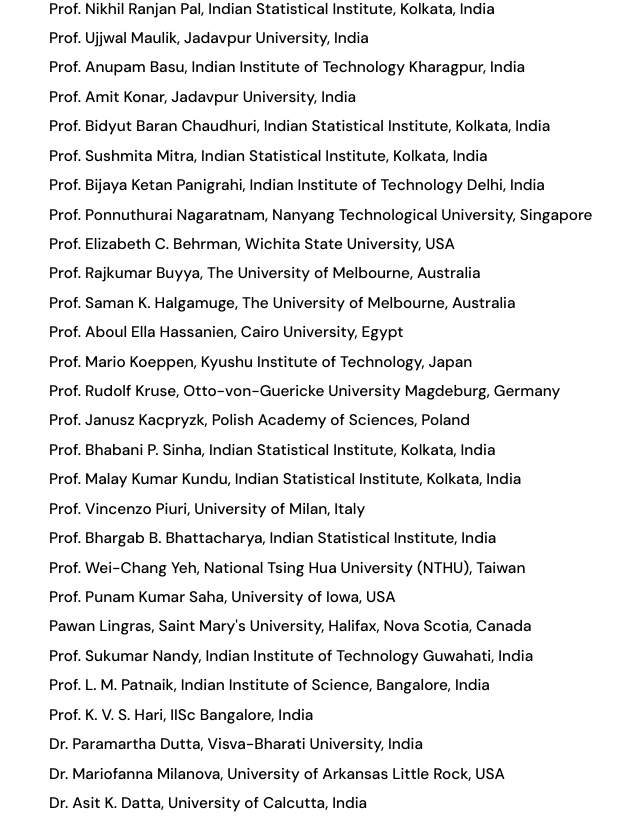
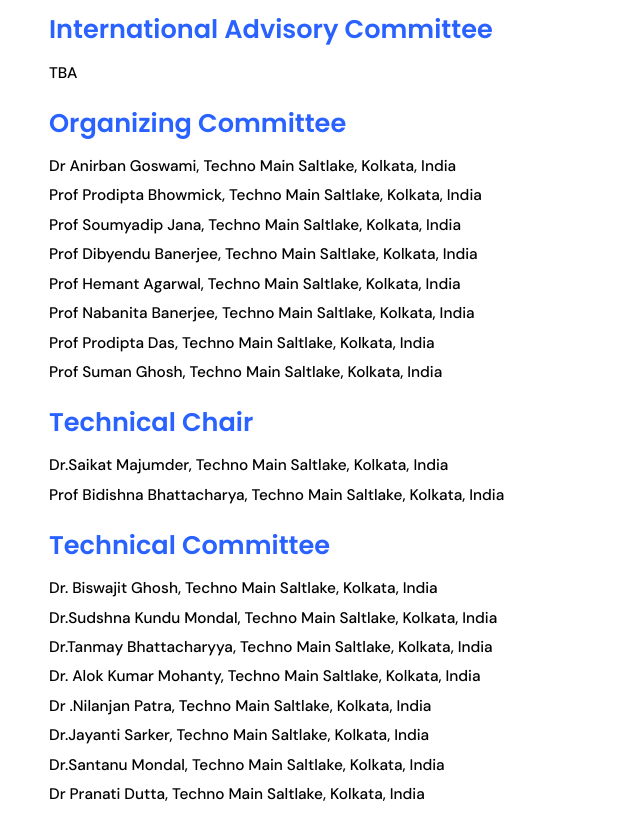
Before and after one commit to flash6083/ConferenceWebsite, a Next.js app: page /committee in a window 1280 px wide. Shown: the part 1364-2180 px from the top of the page, without its empty margins (79-719 px from the left). Built offline with nearby package versions, Linux system fonts and the light colour scheme.

Commit message:
Update committee

```diff
--- a/components/committee/committee.js
+++ b/components/committee/committee.js
@@ -13,56 +13,26 @@ const committee_details = {
         "Ms Pauline Laravoire, Techno India Group, India",
         "Mr Anit Adhikari, Techno India Group, India",
         "Dr Sujoy Biswas, Techno India Group, India",
-        "Dr Subhasis Biswas, Techno India Group, India"
+        "Dr Subhasis Biswas, Techno India Group, India",
+        "Dr Dharmadas Mandal, Techno Main Saltlake, Kolkata, India"
     ],
     "Honorary General Chairs": [
-        "Dr. Kalyanmoy Deb, Michigan State University, India",
-        "Dr. Rajkumar Buyya, The University of Melbourn, India",
+        "TBA"
     ],
     "General Chairs": [
-        "Dr Siddhartha Bhattacharya, Rajnagar Mahavidyalaya, India",
         "Dr Subhamita Mukherjee, Techno Main Saltlake, Kolkata, India"
     ],
-    "International Advisory Chair": [
-        "Prof Soumitra Sasmal, Techno Main Saltlake, Kolkata, India"
+    "Organizing Chairs": [
+        "Prof Soumitra Sasmal, Techno Main Saltlake, Kolkata, India",
+        "Prof Shauvik Paul, Techno Main Saltlake, Kolkata, India"
+    ],
+    "Program Chair": [
+        "TBA"
     ],
     "International Advisory Committee": [
-        " Prof. Sankar K. Pal, Indian Statistical Institute, Kolkata, India",
-        " Prof. Nikhil Ranjan Pal, Indian Statistical Institute, Kolkata, India",
-        " Prof. Ujjwal Maulik, Jadavpur University, India",
-        " Prof. Anupam Basu, Indian Institute of Technology Kharagpur, India",
-        " Prof. Amit Konar, Jadavpur University, India",
-        " Prof. Bidyut Baran Chaudhuri, Indian Statistical Institute, Kolkata, India",
-        " Prof. Sushmita Mitra, Indian Statistical Institute, Kolkata, India",
-        " Prof. Bijaya Ketan Panigrahi, Indian Institute of Technology Delhi, India",
-        " Prof. Ponnuthurai Nagaratnam, Nanyang Technological University, Singapore",
-        " Prof. Elizabeth C. Behrman, Wichita State University, USA",
-        " Prof. Rajkumar Buyya, The University of Melbourne, Australia",
-        " Prof. Saman K. Halgamuge, The University of Melbourne, Australia",
-        " Prof. Aboul Ella Hassanien, Cairo University, Egypt",
-        " Prof. Mario Koeppen, Kyushu Institute of Technology, Japan",
-        " Prof. Rudolf Kruse, Otto-von-Guericke University Magdeburg, Germany",
-        " Prof. Janusz Kacpryzk, Polish Academy of Sciences, Poland",
-        " Prof. Bhabani P. Sinha, Indian Statistical Institute, Kolkata, India",
-        " Prof. Malay Kumar Kundu, Indian Statistical Institute, Kolkata, India",
-        " Prof. Vincenzo Piuri, University of Milan, Italy",
-        " Prof. Bhargab B. Bhattacharya, Indian Statistical Institute, India",
-        " Prof. Wei-Chang Yeh, National Tsing Hua University (NTHU), Taiwan",
-        " Prof. Punam Kumar Saha, University of Iowa, USA",
-        " Pawan Lingras, Saint Mary's University, Halifax, Nova Scotia, Canada",
-        " Prof. Sukumar Nandy, Indian Institute of Technology Guwahati, India",
-        " Prof. L. M. Patnaik, Indian Institute of Science, Bangalore, India",
-        " Prof. K. V. S. Hari, IISc Bangalore, India",
-        " Dr. Paramartha Dutta, Visva-Bharati University, India",
-        " Dr. Mariofanna Milanova, University of Arkansas  Little Rock, USA",
-        " Dr. Asit K. Datta, University of Calcutta, India",
-        " Xiao-Zhi Gao, University of Eastern Finland, Finland",
-        " Dr. Kaori Yoshida, Kyushu Institute of Technology, Japan",
-        " Dr. Cesare Alippi, Politecnico di Milano, Italy",
+       "TBA"
     ],
-    "Organizing Chair": [
-        "Prof Shauvik Paul, Techno Main Saltlake, Kolkata, India"
-    ],
+
     "Organizing Committee": [
         "Dr Anirban Goswami, Techno Main Saltlake, Kolkata, India",
         "Prof Prodipta Bhowmick, Techno Main Saltlake, Kolkata, India",
@@ -74,7 +44,8 @@ const committee_details = {
         "Prof Suman Ghosh, Techno Main Saltlake, Kolkata, India"
     ],
     "Technical Chair": [
-        "Dr.Saikat Majumder, Techno Main Saltlake, Kolkata, India"
+        "Dr.Saikat Majumder, Techno Main Saltlake, Kolkata, India",
+        "Prof Bidishna Bhattacharya, Techno Main Saltlake, Kolkata, India"
     ],
     "Technical Committee": [
         "Dr. Biswajit Ghosh, Techno Main Saltlake, Kolkata, India",
@@ -86,18 +57,12 @@ const committee_details = {
         "Dr.Santanu Mondal, Techno Main Saltlake, Kolkata, India",
         "Dr Pranati Dutta, Techno Main Saltlake, Kolkata, India"
     ],
-    "Program Chair": [
-        "Dr Dharmadas Mandal, Techno Main Saltlake, Kolkata, India"
-    ],
     "Program Committee": [
         "Prof Bijoly Saha, Techno Main Saltlake, Kolkata, India",
         "Prof Subhajit Bhowmik, Techno Main Saltlake, Kolkata, India",
         "Dr Uttam Kumar Sarkar, Techno Main Saltlake, Kolkata, India",
         "Prof Sanghamitra Manna, Techno Main Saltlake, Kolkata, India",
         "Prof Arizul Haque, Techno Main Saltlake, Kolkata, India"
-    ],
-    "Publication Chair": [
-        "Prof Bidishna Bhattacharya, Techno Main Saltlake, Kolkata, India"
     ],
     "Publication Committee": [
         "Prof Anindita Saha, Techno Main Saltlake, Kolkata, India",
@@ -108,96 +73,7 @@ const committee_details = {
         "Prof Surojit Roy, Techno Main Saltlake, Kolkata, India"
     ],
     "Technical Program Committee": [
-        "Dr.Tuhina Samanta, IIEST Shibpur, India",
-        "Dr.Indrajit Banerjee, IIEST Shibpur, India",
-        "Dr.Debasis De, MAKAUT, WB, India",
-        "Dr.Indrajit Pan, RCC Institute of Information Technology, Kolkata, India",
-        "Dr.Abhijit Das, RCC Institute of Information Technology, Kolkata, India",
-        "Dr.Dipankar Majumdar, RCC Institute of Information Technology, Kolkata, India",
-        "Dr.Shyamapada Mukherjee, NIT Rourkela, India",
-        "Dr.Debaditya Barman, Visva - Bharati University, India",
-        "Dr.Baisakhi Das, IEM, India",
-        "Dr.Srijan Bhattacharya, RCC Institute of Information Technology, Kolkata, India",
-        "Dr.Manas Chanda, MSIT, India",
-        "Dr.Satya Sopan Mahato, NIST, India",
-        "Dr.Rajib Ghosh, IEM, India",
-        "Dr.Pritam Poral, UEM, India",
-        "Dr.Arnab Ghosh, UEM, India",
-        "Dr.JiniaDatta, AIET, India",
-        "Prof.Debashis Jana, IEM, India",
-        "Dr.Hiranmoy Mondal, MAKAUT, WB, India",
-        "Prof.Bapita Roy, GNIT, India",
-        "Dr.Sunipa Roy, GNIT, India",
-        "Dr.Shibaprosad Sen, Techno Main Salt Lake, India",
-        "Prof.Nirmal Das, IEM, India",
-        "Prof.Kaishiki Das, IEM, India",
-        "Dr.Monalisha Banerjee, Techno Main Salt Lake, India",
-        "Dr.Dola RoyChowdhury, Techno Main Salt Lake, India",
-        "Dr.Alok Mukherjee, Government College of Engineering & amp; Ceramic Technology, India",
-        "Dr.Shibakali Gupta, University of Burdwan, Burdwan, India",
-        "Dr.Sudip Ghosh, Indian Institute of Engineering Science and Technology, Shibpur, India",
-        "Dr.Arijit Ghosal, St.Thomas College of Engineering & amp; Technology, Kolkata, India",
-        "Dr.Abhishek Bhattacharya, Institute of Engineering and Management, Kolkata, India",
-        "Dr.Sachi Nandan Mohanty, KIIT University, India",
-        "Dr.Anirban Das, University of Engineering and Management, Kolkata, India",
-        "Dr.Biswarup Neogi, JIS College of Engineering, India",
-        "Dr.Swarnendu Chakraborty, National Institute of Technology, Arunachal Pradesh, India",
-        "Dr.Soumi Dutta, Institute of Engineering and Management, Kolkata, India",
-        "Dr.Debashis Mondal, RCC Institute of Information Technology, Kolkata, India",
-        "Dr.Anup Kumar Kolya, RCC Institute of Information Technology, Kolkata, India",
-        "Dr.Sutirtha Kumar Guha, Meghnad Saha Institute of Technology, Kolkata, India",
-        "Dr.Shiladitya Pujari, University Institute of Technology, Burdwan, India",
-        "Prof.Sanjib Saha, Dr.B.C.Roy Engineering College, Durgapur, India",
-        "Prof.Uddalak Chatterjee, BITM, Santiniketan, India",
-        "Prof.Rabi Narayan Behera, Institute of Engineering and Management, Kolkata, India",
-        "Prof.Sudipta Bhattacharya, Bengal Institute of Technology, Kolkata, India",
-        "Prof.Anjan Bandyopadhyay, KIIT, Bhubaneswar, India",
-        "Prof.Anirban Bhar, Narula Institute of Technology, Kolkata, India",
-        "Dr. Hirak Mazumdar, Woxsen University, India",
-        "Dr. Debanjan Konar, Purdue University, USA",
-        "Dr. N. K. Mondal, Burdwan University, India",
-        "Dr. Sergey Gorbachev, Russian Academy of Engineering, Moscow, Russia",
-        "Dr. Avishek Ray, K.C.College of Engineering and Management atusies and Research, Thane (E), India",
-        "Dr. Poulami Das, SVKM's NMIMS (Deemed to be University), India",
-        "Dr. Abhijit Das, RCC Institute of Information Technology, India",
-        "Prof. Sabyasachi Mukhopadhyay, Centre For Computational And Data Sciences, IIT Kharagpur, India",
-        "Dr. Kousik Dasgupta, Kalyani Government Engineering College, India",
-        "Dr. Pijush Barthakur, KLS Gogte Institute of Technology, India",
-        "Dr. B. Balamurugan, Galgotias University, India",
-        "Prof. Tulika Dutta, presidency University, India",
-        "Dr. Debashis De, MAKAUT, India",
-        "Dr. Indradip Banerjee, University Institute of Technology (UIT), India",
-        "Dr. Wellington Pinheiro dos Santos, Universidade Federal de Pernambuco, Recife, Brasil",
-        "Dr. Ashish Mani, Amity University, Noida, India",
-        "Dr. Leo Mršić, Algebra University College, Croatia",
-        "Dr. Somenath Chakraborty, West Virginia University Institute of Technology, USA",
-        "Dr. Nilanjan Dey, Techno International New Town, Kolkata, India",
-        "Dr. Mausumi Goswami, Christ University, India",
-        "Dr. Ashutosh Kumar Dubey, Chitkara University, Himachal Pradesh, India",
-        "Dr. Arpan Deyasi, RCC Institute of Information Technology, India",
-        "Dr. Jyoti Prakash Singh, NIT patna, India",
-        "Prof. Pampa Debnath, RCC Institute of Information Technology, India",
-        "Prof. Debaditya Barman, Visva-bharati University, India",
-        "Dr. Shibakali Gupta, University Institute of Technology (UIT), India",
-        "Dr. Abhishek Basu, RCC Institute of Information Technology, India",
-        "Dr. Anirban Mukherjee, RCC Institute of Information Technology, India",
-        "Dr. Sandip Dey, Sukanta Mahavidyalaya, India",
-        "Dr. SK Hafizul Islam, IIIT Kalyani, India",
-        "Dr. Samarendra Nath Sur, Sikkim Manipal Institute of Technology. India",
-        "Dr. Sourav De, Cooch Behar Government Engineering College, India",
-        "Prof. Alokananda Dey, RCC Institute of Information Technology, India",
-        "Dr. Y. Jayanta Singh, NIELET, India",
-        "Dr. Soumyajit Goswami, IBM India Pvt. Ltd., India",
-        "Dr. Pijush Samui, NIT Patna, India",
-        "Dr. Balakrushna Tripathy, VIT University, India",
-        "Dr. Hiranmoy Roy, RCC Institute of Information Technology, India",
-        "Prof. Koyel Chakraborty, Supreme Knowledge Foundation Group of Institutions, India",
-        "Dr. Ditipriya Sinha, NIT Patna, India",
-        "Dr. Jan Platoš, VSB Technical University of Ostrava, Czech Republic",
-        "Dr. Soumyadip Dhar, RCC Institute of Information Technology, India",
-        "Dr. Ayan Das. BIT Messra, India",
-        "Dr. Debabrata Samanta, RIT Kosovo (A.U.K), Kosovo",
-        "Dr. Goran Klepac, Raiffeisenbank Austria, Croatia",
+        "TBA"
     ]
 }
 const keys = Object.keys(committee_details);
```
